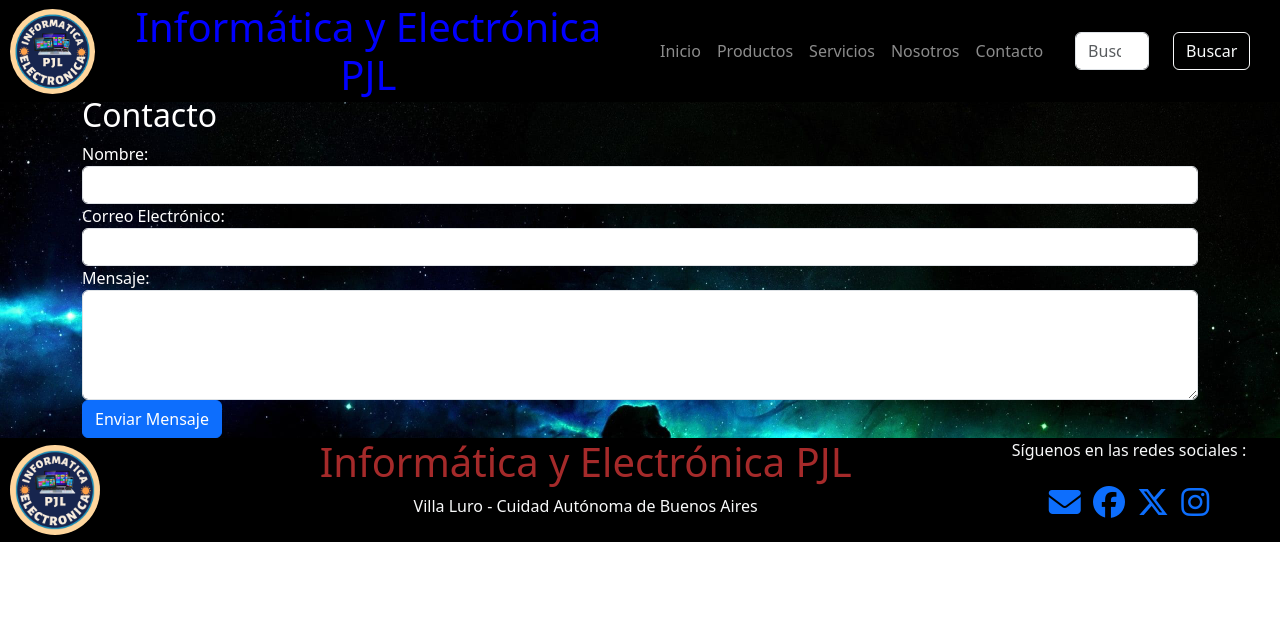
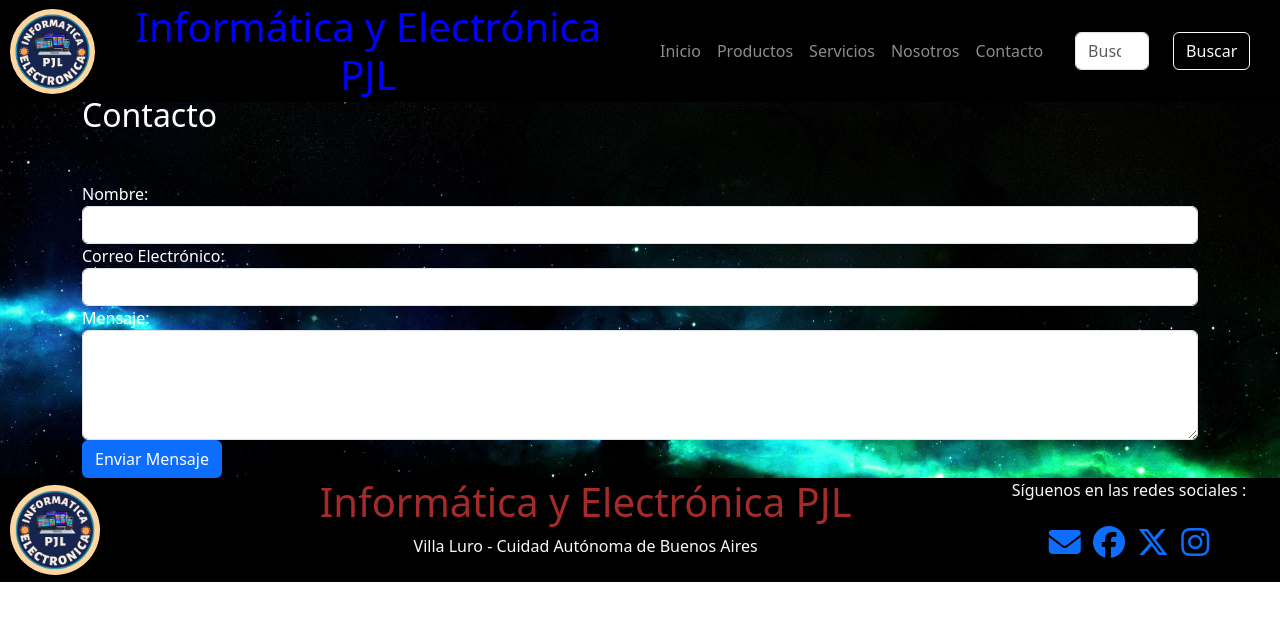
Before and after one commit to pdrgmz2022/InformaticaElectronica, a Python web app: template templates/contacto.html in a window 1280 px wide. Shown: the top 621 px of the page. Run offline with Jinja, Linux system fonts and the light colour scheme; the template is opened without the code that fills it, so the values that code supplies are empty; some libraries are stand-ins or nearby versions.

Commit message:
Add files via upload

```diff
--- a/templates/contacto.html
+++ b/templates/contacto.html
@@ -91,9 +91,9 @@
          <!------------------------------------------------comienzo del main ----------------------------------------->
 
         <main class="mt-5" id="contact">
-            <div class="container mt-50 h-100 ">
+            <div class="container mt-5">
                 <h2 class="text-white">Contacto</h2>
-                <form action="https://formsubmit.co/pdrgmz@yahoo.com.ar" method="post" class="text-white">
+                <form action="https://formsubmit.co/pdrgmz@yahoo.com.ar" method="post" class="text-white mt-5">
                     <div class="form-group">
                         <label for="nombre">Nombre:</label>
                         <input type="text" class="form-control" id="nombre" name="nombre" required >
```
Also changed, not shown: templates/productos.html (+4 -4 lines), templates/servicios.html (+4 -4 lines).
